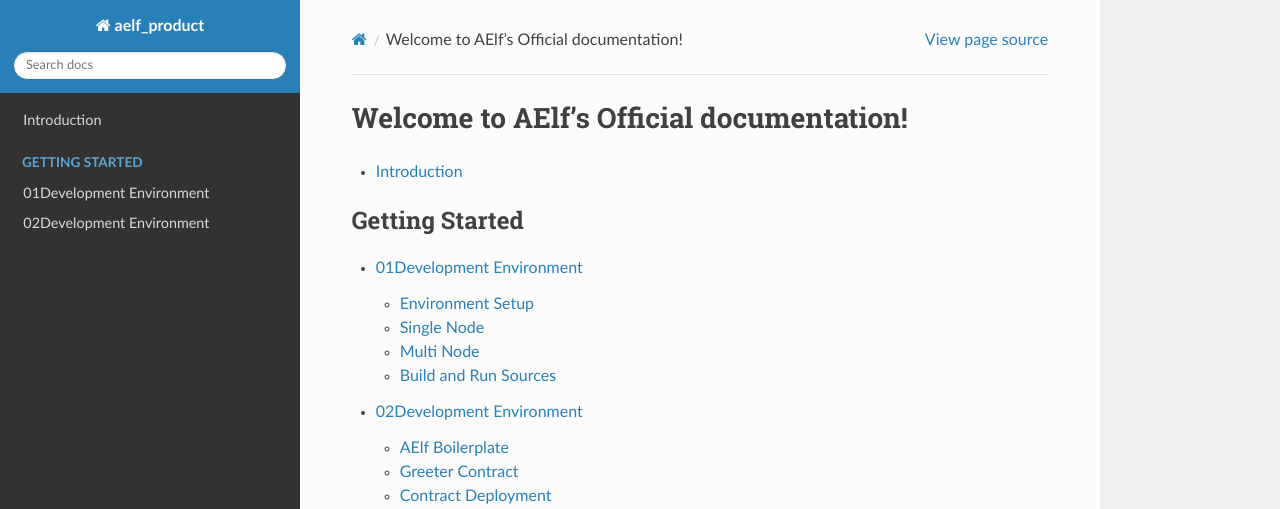
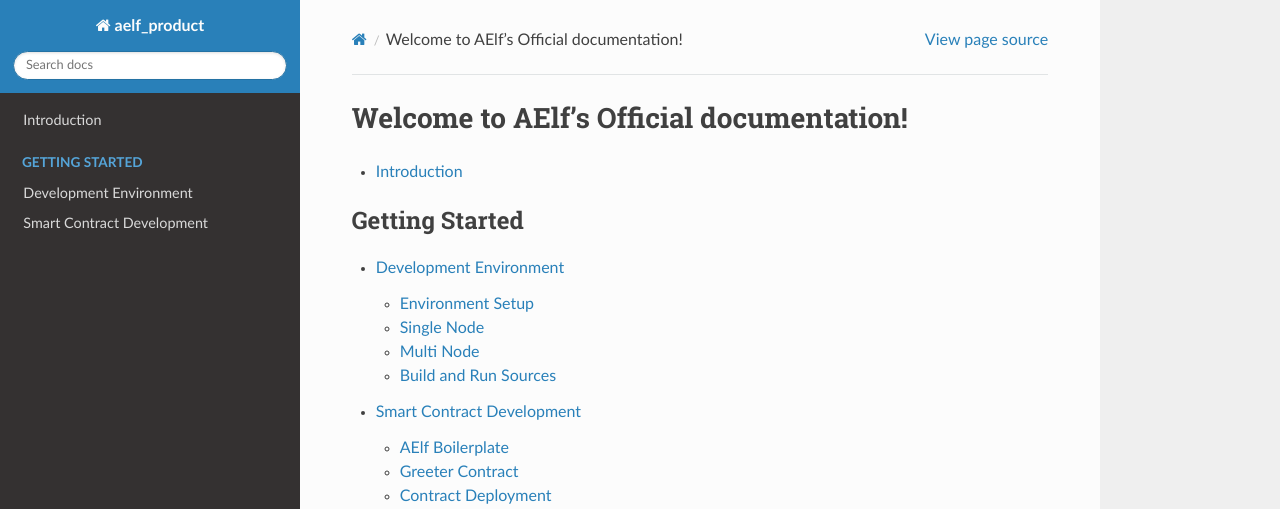
Before and after one commit to XtHou/rtd-tutorial, a Sphinx documentation site: the page built from source/index.rst, in a window 1280 px wide. Shown: the top 509 px of the page. Built offline with Sphinx 7.4.7 and the Read the Docs theme 2.0.0, drawn with Linux system fonts in a browser that asks for light colours.

Commit message:
Update index.rst

```diff
--- a/source/index.rst
+++ b/source/index.rst
@@ -17,8 +17,8 @@ Welcome to AElf's Official documentation!
    :maxdepth: 2
    :caption: Getting Started
 
-   01Development Environment<main_pages/Getting_started/development_environment>
-   02Development Environment<main_pages/Getting_started/smart_contract_development>
+   Development Environment<main_pages/Getting_started/development_environment>
+   Smart Contract Development<main_pages/Getting_started/smart_contract_development>
 
 
 
```
